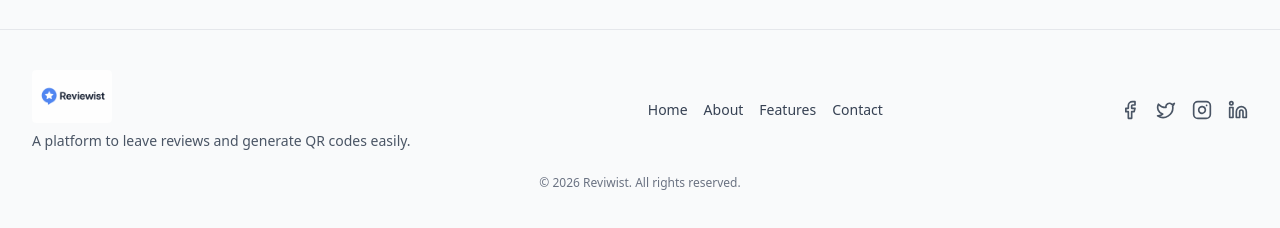
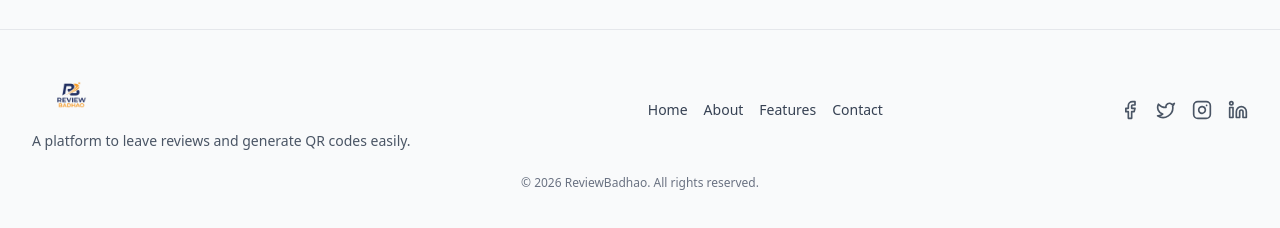
Before and after one commit to vocalheart/qr-review-us-ftontend, a Next.js app: page /components/Navbar in a window 1280 px wide. Shown: the part 569-797 px from the top of the page. Built offline with nearby package versions, Linux system fonts and the light colour scheme; no server answers.

Commit message:
new updated code

```diff
--- a/src/app/components/Navbar/page.js
+++ b/src/app/components/Navbar/page.js
@@ -4,7 +4,7 @@ import Link from "next/link";
 import Image from "next/image";
 import { useAuth } from "../../context/AuthContext";
 import { useState, useRef, useEffect } from "react";
-import logo from "../../../../public/qrLogo.jpeg";
+import logo from "../../../../public/ReviewBadhaoLogo.png";
 import { ChevronDown, LogOut, User, History, CheckCircle } from "lucide-react";
 
 export default function Navbar() {
--- a/src/app/components/footer/page.js
+++ b/src/app/components/footer/page.js
@@ -10,13 +10,12 @@
 import Link from "next/link";
 import Image from "next/image";
 import { Facebook, Twitter, Instagram, Linkedin } from "lucide-react";
-import logo from "../../../../public/reviwist.png";
-
+import logo from "../../../../public/ReviewBadhaoLogo.png";
 export default function Footer() {
   const publicLinks = [
     { href: "/", label: "Home" },
     { href: "/about", label: "About" },
-    { href: "/features", label: "Features" },
+    { href: "/features", label: "Features"},
     { href: "/contact", label: "Contact" },
   ];
   const socialLinks = [
@@ -67,7 +66,7 @@ export default function Footer() {
           </div>
         </div>
         <div className="mt-6 text-center text-gray-500 text-xs">
-          &copy; {new Date().getFullYear()} Reviwist. All rights reserved.
+          &copy; {new Date().getFullYear()} ReviewBadhao. All rights reserved.
         </div>
       </div>
     </footer>
--- a/src/app/components/sidebar/page.js
+++ b/src/app/components/sidebar/page.js
@@ -4,7 +4,7 @@ import Link from "next/link";
 import Image from "next/image";
 import { usePathname } from "next/navigation";
 import { useState, useEffect, useRef } from "react";
-import logo from "../../../../public/qrLogo.jpeg";
+import logo from "../../../../public/ReviewBadhaoLogo.png";
 import {
   LayoutDashboard,
   QrCode,
@@ -69,11 +69,7 @@ export default function Sidebar({ isCollapsed, setIsCollapsed }) {
             title={collapsed ? item.name : undefined}
             className={`flex items-center gap-3 py-2.5 rounded-xl transition-all duration-200 group relative
               ${collapsed ? "justify-center px-2" : "px-3"}
-              ${isActive
-                ? "bg-indigo-50 text-indigo-700 font-semibold shadow-sm"
-                : "text-gray-600 hover:bg-gray-100 hover:text-gray-900"
-              }`}
-          >
+              ${isActive ? "bg-indigo-50 text-indigo-700 font-semibold shadow-sm": "text-gray-600 hover:bg-gray-100 hover:text-gray-900"}`}>
             <Icon
               size={20}
               className={`shrink-0 ${isActive ? "text-indigo-600" : "text-gray-500 group-hover:text-gray-700"}`}
@@ -81,7 +77,6 @@ export default function Sidebar({ isCollapsed, setIsCollapsed }) {
             {!collapsed && (
               <span className="text-sm whitespace-nowrap">{item.name}</span>
             )}
-
             {/* Tooltip when collapsed */}
             {collapsed && (
               <span className="absolute left-full ml-2 px-2 py-1 bg-gray-900 text-white text-xs rounded-lg opacity-0 group-hover:opacity-100 pointer-events-none whitespace-nowrap transition-opacity z-50">
@@ -93,7 +88,6 @@ export default function Sidebar({ isCollapsed, setIsCollapsed }) {
       })}
     </nav>
   );
-
   return (
     <>
       {/* ════════════════════════════════════════
@@ -155,7 +149,7 @@ export default function Sidebar({ isCollapsed, setIsCollapsed }) {
           {!isCollapsed && (
             <Link href="/" className="flex items-center gap-2 overflow-hidden">
               <Image src={logo} alt="Logo" width={40} height={40} className="w-9 h-9 shrink-0" />
-              <span className="font-bold text-gray-900 text-base whitespace-nowrap">Reviwist</span>
+              <span className="font-bold text-gray-900 text-base whitespace-nowrap">Reviewbadhao</span>
             </Link>
           )}
           <button
--- a/src/app/subscribe/page.js
+++ b/src/app/subscribe/page.js
@@ -202,7 +202,6 @@ export default function SubscribePage() {
                 </div>
               </div>
             </div>
-
             {/* Details */}
             <div className="px-6 py-5 space-y-3">
               <div className="flex items-center justify-between py-3 border-b border-slate-100">
```
Also changed, not shown: public/ReviewBadhaoLogo.png (added), public/WhatsApp Image 2026-03-07 at 15.38.12.jpeg (added).
